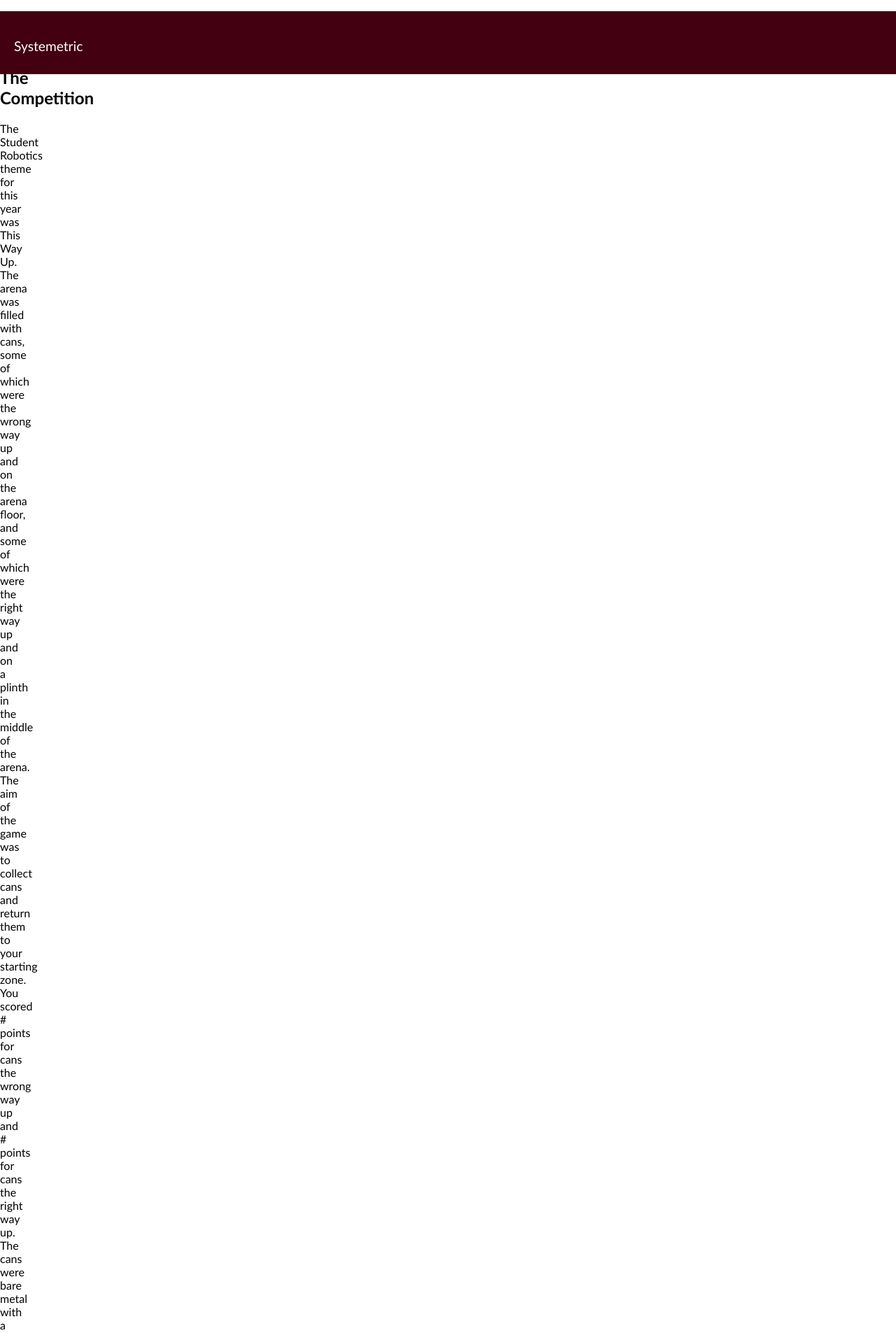
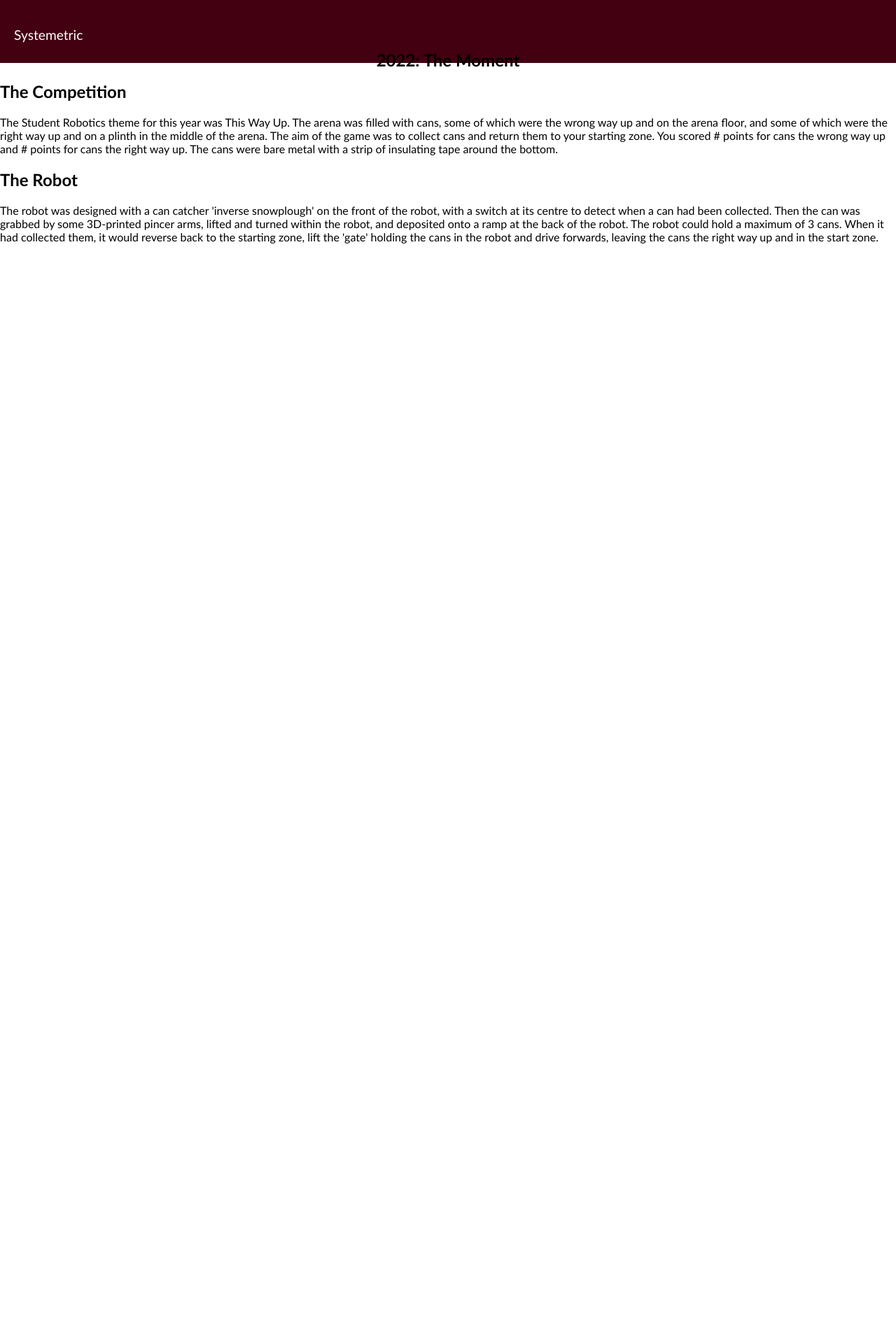
Before and after one commit to ilentiya/systemetric, a Jekyll site: the page built from 2022.html, in a window 1280 px wide. Shown: the top 1905 px of the page at 70% size. Built offline with Jekyll 4.4.1, drawn with Linux system fonts in a browser that asks for light colours; after the commit the page ends 900 px from its top, so only the background shows below that.

Commit message:
fixin thingss

```diff
--- a/2022.html
+++ b/2022.html
@@ -4,10 +4,10 @@ title: test
 permalink: /2022/
 ---
 
-<body>
+<div class="content">
 <h1>2022: The Moment</h1>
 <h2>The Competition</h2>
 <p>The Student Robotics theme for this year was This Way Up. The arena was filled with cans, some of which were the wrong way up and on the arena floor, and some of which were the right way up and on a plinth in the middle of the arena. The aim of the game was to collect cans and return them to your starting zone. You scored # points for cans the wrong way up and # points for cans the right way up. The cans were bare metal with a strip of insulating tape around the bottom.</p>
 <h2>The Robot</h2>
 <p>The robot was designed with a can catcher 'inverse snowplough' on the front of the robot, with a switch at its centre to detect when a can had been collected. Then the can was grabbed by some 3D-printed pincer arms, lifted and turned within the robot, and deposited onto a ramp at the back of the robot. The robot could hold a maximum of 3 cans. When it had collected them, it would reverse back to the starting zone, lift the 'gate' holding the cans in the robot and drive forwards, leaving the cans the right way up and in the start zone.</p>
-</body>
+</div>
--- a/assets/default.css
+++ b/assets/default.css
@@ -8,9 +8,6 @@
     --button_colour: #ffcccc;
 
 }
-/* lets you have easily variable dimensions
-best to put all dimensions in here and then
-stuff calculated from variables */
 
 .top_bar {
     background-color: var(--systemetric_red);
@@ -30,7 +27,6 @@ body
 {
     font-family: 'Gill Sans', 'Gill Sans MT', Calibri, 'Trebuchet MS', sans-serif;
     margin: 0;
-    width: 0.7vw;
 
 }
 
@@ -68,5 +64,6 @@ h1
 .content
 {
     position: absolute;
-    top: var(--header-height) ;
+    top: var(--header-height);
+
 }
```
